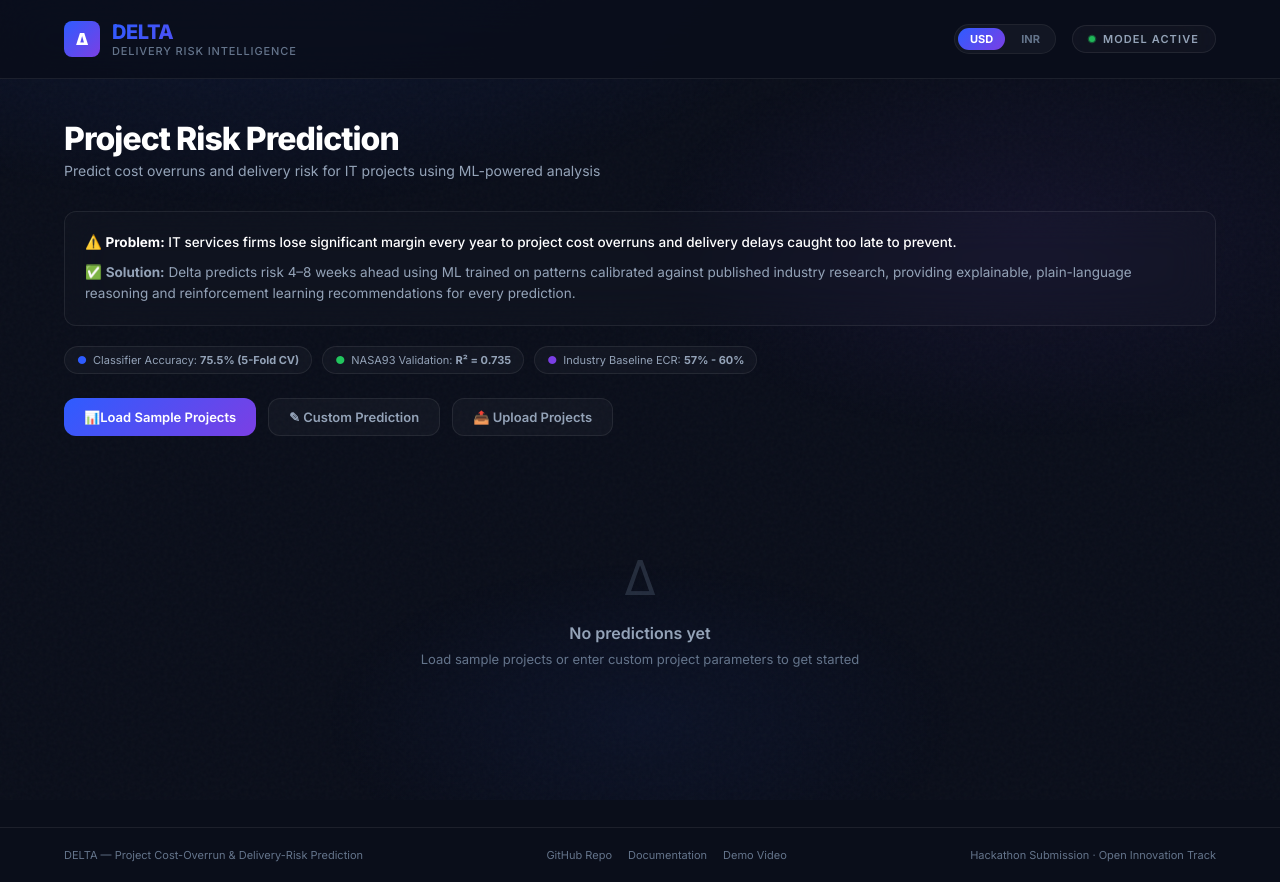
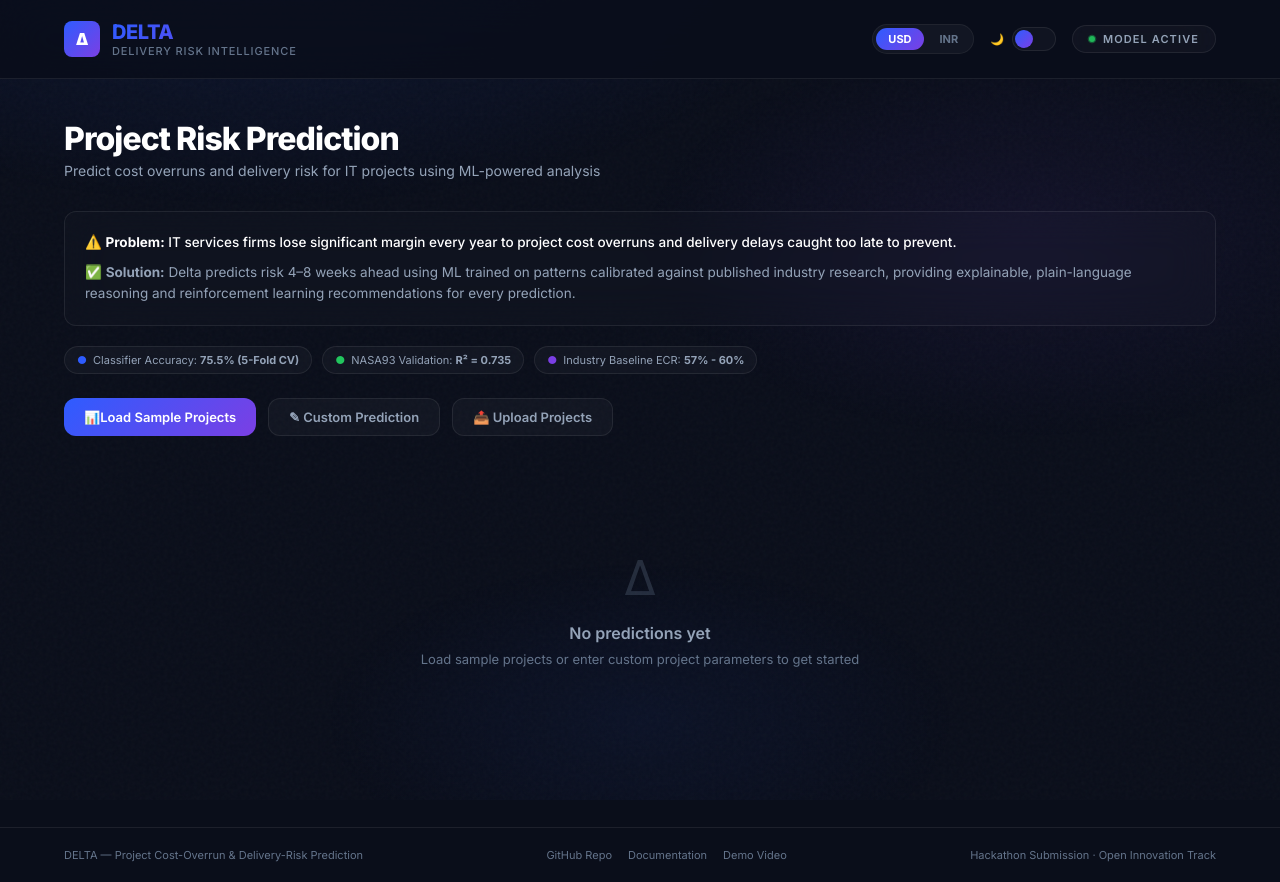
Before and after one commit to Dhusyanth209/delta, a Next.js app in the folder frontend/: page / in a window 1280 px wide. Built offline with nearby package versions, Linux system fonts and the light colour scheme.

Commit message:
feat(stage10): add dark/light theme toggle with localStorage persistence and smooth CSS transitions

```diff
--- a/frontend/app/globals.css
+++ b/frontend/app/globals.css
@@ -33,6 +33,118 @@
   --radius-xl: 24px;
 }
 
+/* ─── Light Theme Override ─────────────────────────────────── */
+[data-theme="light"] {
+  --bg-primary: #F8FAFC;
+  --bg-secondary: #F1F5F9;
+  --bg-tertiary: #E2E8F0;
+
+  --glass-bg: rgba(0, 0, 0, 0.03);
+  --glass-border: rgba(0, 0, 0, 0.08);
+  --glass-hover: rgba(0, 0, 0, 0.06);
+
+  --text-primary: #0F172A;
+  --text-secondary: #475569;
+  --text-muted: #94A3B8;
+}
+
+[data-theme="light"] body::before {
+  background:
+    radial-gradient(ellipse 80% 60% at 20% -10%, rgba(46, 92, 255, 0.06) 0%, transparent 60%),
+    radial-gradient(ellipse 60% 50% at 80% 30%, rgba(123, 63, 228, 0.04) 0%, transparent 50%),
+    radial-gradient(ellipse 50% 40% at 50% 90%, rgba(46, 92, 255, 0.03) 0%, transparent 50%);
+}
+
+[data-theme="light"] body::after {
+  opacity: 0.015;
+}
+
+[data-theme="light"] .header {
+  background: rgba(248, 250, 252, 0.9);
+}
+
+[data-theme="light"] .sample-table th {
+  background: #E2E8F0 !important;
+  color: #334155 !important;
+}
+
+[data-theme="light"] .sample-table td {
+  border-color: rgba(0, 0, 0, 0.06) !important;
+}
+
+[data-theme="light"] .sample-table tr:hover td {
+  background: rgba(46, 92, 255, 0.04) !important;
+}
+
+[data-theme="light"] .btn-primary {
+  box-shadow: 0 4px 16px rgba(46, 92, 255, 0.25);
+}
+
+[data-theme="light"] .copilot-panel {
+  background: rgba(248, 250, 252, 0.98) !important;
+  border-color: rgba(0, 0, 0, 0.1) !important;
+}
+
+[data-theme="light"] .form-input {
+  background: rgba(0, 0, 0, 0.03) !important;
+  border-color: rgba(0, 0, 0, 0.1) !important;
+  color: #0F172A !important;
+}
+
+[data-theme="light"] .sim-btn {
+  background: rgba(0, 0, 0, 0.04);
+  border-color: rgba(0, 0, 0, 0.1);
+  color: #334155;
+}
+
+[data-theme="light"] .sim-btn.active {
+  background: var(--accent-gradient);
+  color: #fff;
+}
+
+[data-theme="light"] .sim-metric-box {
+  background: rgba(0, 0, 0, 0.02);
+  border-color: rgba(0, 0, 0, 0.06);
+}
+
+/* ─── Theme Transition ─────────────────────────────────────── */
+.theme-toggle {
+  width: 44px;
+  height: 24px;
+  border-radius: 12px;
+  border: 1px solid var(--glass-border);
+  background: var(--glass-bg);
+  cursor: pointer;
+  position: relative;
+  transition: background 0.3s, border-color 0.3s;
+  display: flex;
+  align-items: center;
+  padding: 2px;
+}
+
+.theme-toggle::after {
+  content: '';
+  width: 18px;
+  height: 18px;
+  border-radius: 50%;
+  background: var(--accent-gradient);
+  transition: transform 0.3s cubic-bezier(0.4, 0, 0.2, 1);
+  transform: translateX(0);
+}
+
+[data-theme="light"] .theme-toggle::after {
+  transform: translateX(20px);
+}
+
+.theme-toggle-label {
+  font-size: 11px;
+  color: var(--text-muted);
+  display: flex;
+  align-items: center;
+  gap: 8px;
+  cursor: pointer;
+}
+
 * {
   margin: 0;
   padding: 0;
@@ -45,6 +157,7 @@ body {
   color: var(--text-primary);
   min-height: 100vh;
   overflow-x: hidden;
+  transition: background 0.3s ease, color 0.3s ease;
 }
 
 /* ─── Ambient Background ────────────────────────────────────── */
--- a/frontend/app/page.tsx
+++ b/frontend/app/page.tsx
@@ -163,6 +163,25 @@ export default function DeltaDashboard() {
   const [heatmapLoading, setHeatmapLoading] = useState(false);
   const [heatmapTopN, setHeatmapTopN] = useState(8);
   const [hoveredCell, setHoveredCell] = useState<{row: number; col: number} | null>(null);
+
+  // Theme state
+  const [theme, setTheme] = useState<"dark" | "light">("dark");
+
+  // Initialize theme from localStorage
+  useEffect(() => {
+    const saved = localStorage.getItem("delta-theme") as "dark" | "light" | null;
+    if (saved) {
+      setTheme(saved);
+      document.documentElement.setAttribute("data-theme", saved);
+    }
+  }, []);
+
+  const toggleTheme = useCallback(() => {
+    const next = theme === "dark" ? "light" : "dark";
+    setTheme(next);
+    document.documentElement.setAttribute("data-theme", next);
+    localStorage.setItem("delta-theme", next);
+  }, [theme]);
 
   useEffect(() => {
     copilotMessagesEnd.current?.scrollIntoView({ behavior: "smooth" });
@@ -466,6 +485,10 @@ export default function DeltaDashboard() {
                 INR
               </button>
             </div>
+            <label className="theme-toggle-label" onClick={toggleTheme}>
+              {theme === "dark" ? "🌙" : "☀️"}
+              <div className="theme-toggle" />
+            </label>
             <div className="header-badge glass">
               <span className="pulse"></span>
               Model Active
```
